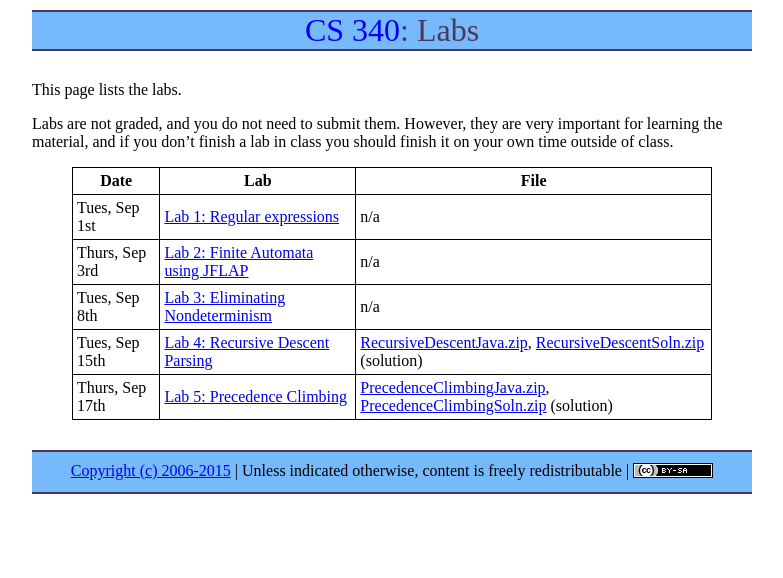
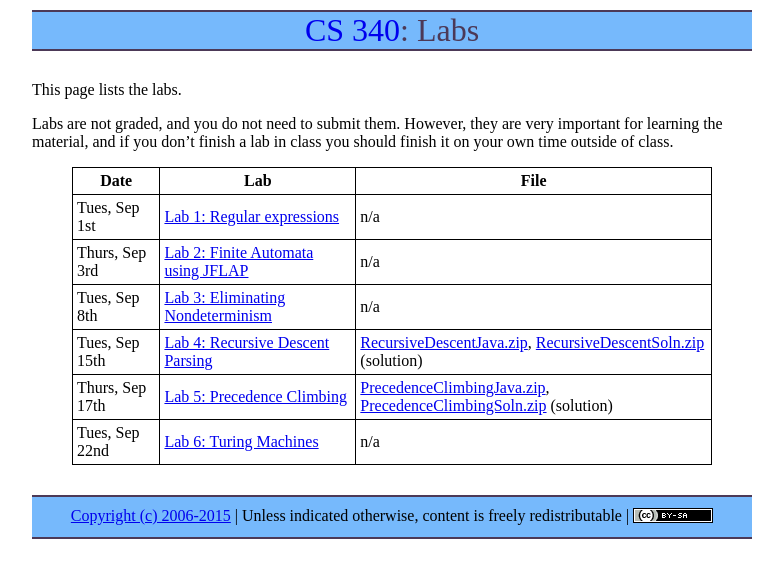
Before and after one commit to ycpcs/cs340-fall2015, a Jekyll site: the page built from labs/index.md, in a window 1280 px wide. Shown: the top 578 px of the page, without its empty margins (248-1031 px from the left). Built offline with Jekyll 4.4.1, drawn with Linux system fonts in a browser that asks for light colours; Markdown is read by kramdown in place of the engine named in the settings.

Commit message:
link to lab 6 (Turing machines)

```diff
--- a/labs/index.md
+++ b/labs/index.md
@@ -14,9 +14,9 @@ Labs are not graded, and you do not need to submit them.  However, they are very
 > Tues, Sep 8th | [Lab 3: Eliminating Nondeterminism](lab03.html) | n/a
 > Tues, Sep 15th | [Lab 4: Recursive Descent Parsing](lab04.html) | [RecursiveDescentJava.zip](../lectures/RecursiveDescentJava.java), [RecursiveDescentSoln.zip](RecursiveDescentSoln.zip) (solution)
 > Thurs, Sep 17th | [Lab 5: Precedence Climbing](lab05.html) | [PrecedenceClimbingJava.zip](../lectures/PrecedenceClimbingJava.zip), [PrecedenceClimbingSoln.zip](../lectures/PrecedenceClimbingSoln.zip) (solution)
+> Tues, Sep 22nd | [Lab 6: Turing Machines](lab06.html) | n/a
 
 <!--
-> Tues, Sep 16 | [Lab 6: Turing Machines](lab06.html) | n/a
 > Tues, Sep 30 | [Lab 7: Clojure Exercises I](lab07.html) | n/a
 > Tues, Oct 7 | [Lab 8: Clojure Exercises II](lab08.html) | n/a
 > Thurs, Oct 23 | [Lab 9: MiniVM programming](lab09.html) | [CS340\_Lab09.zip](CS340_Lab09.zip)
```
